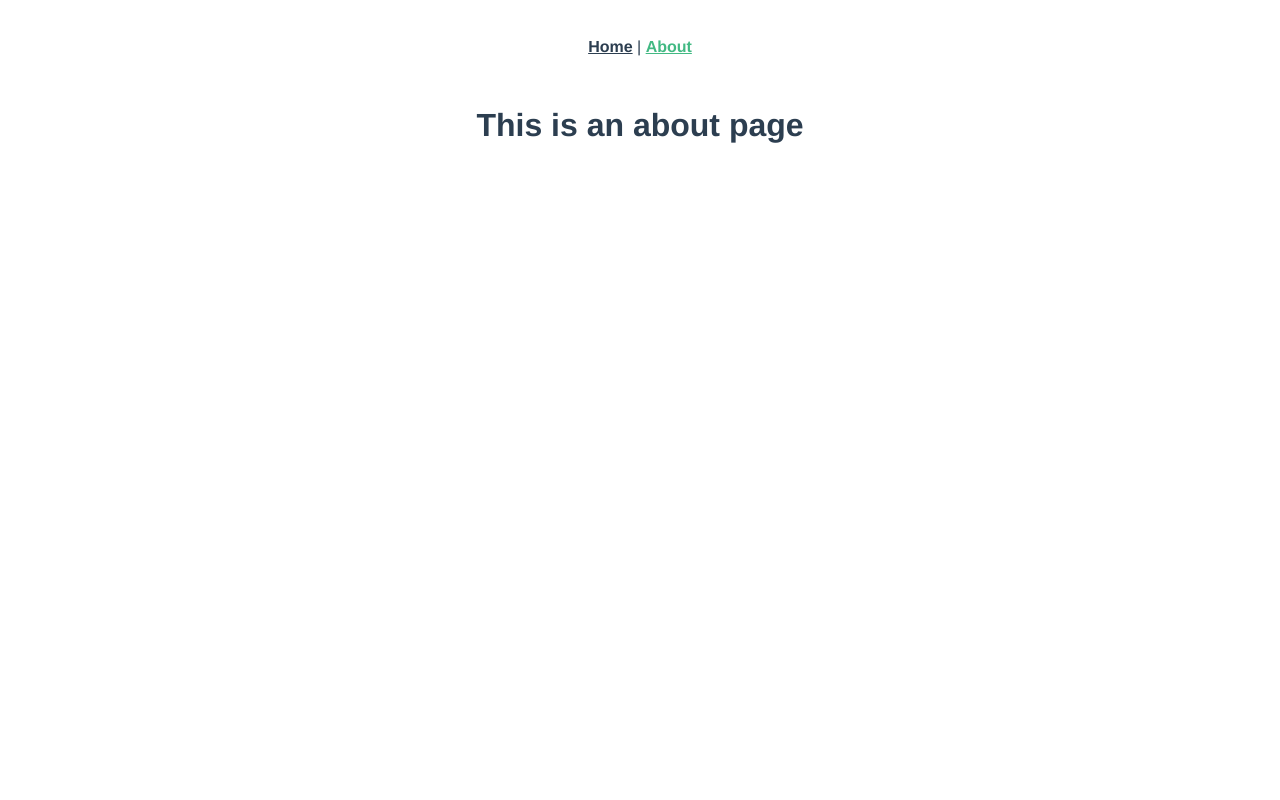
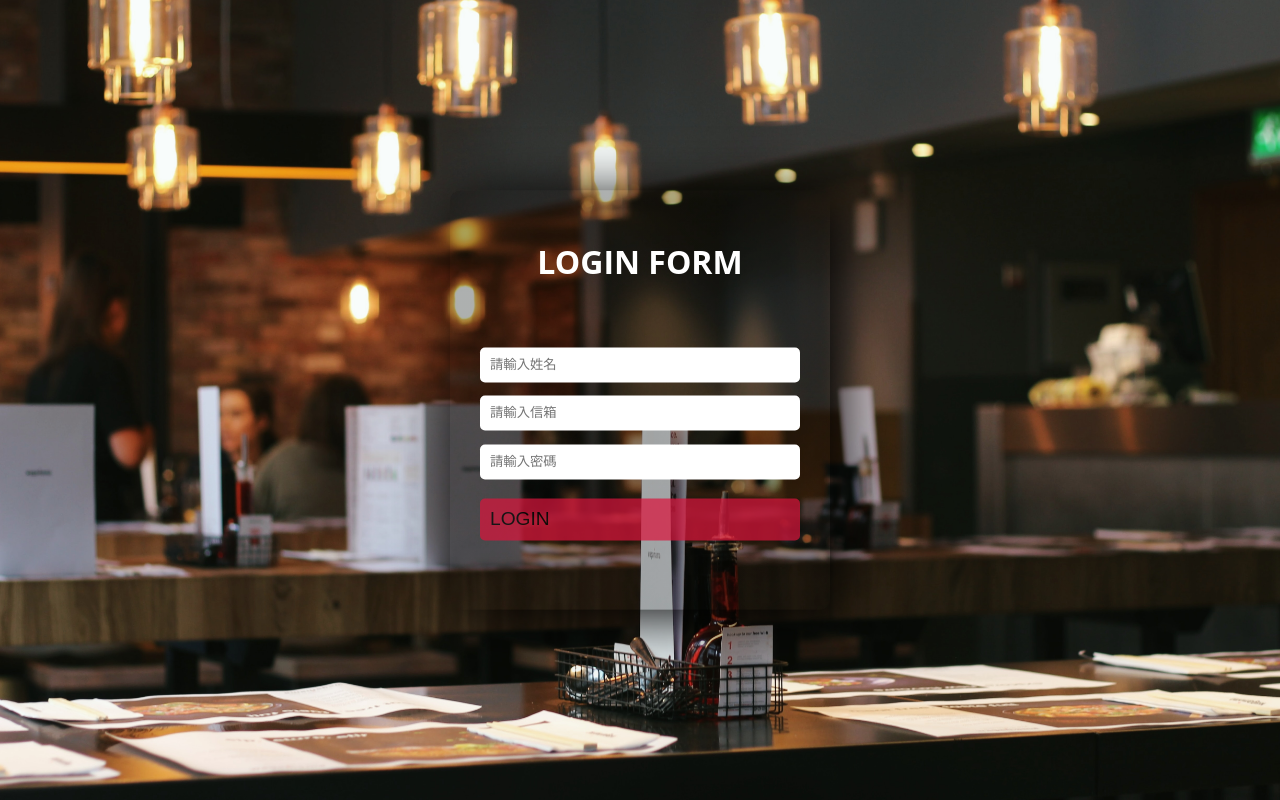
Before and after one commit to judy8210276834/SushiFrontend, a Vue app: page /about in a window 1280 px wide. Built offline with nearby package versions, Linux system fonts and the light colour scheme.

Commit message:
註冊頁面串接api

```diff
--- a/package.json
+++ b/package.json
@@ -7,6 +7,7 @@
     "build": "vue-cli-service build"
   },
   "dependencies": {
+    "axios": "^1.4.0",
     "core-js": "^3.8.3",
     "vue": "^3.2.13",
     "vue-router": "^4.0.3",
--- /dev/null
+++ b/src/App2.vue
@@ -0,0 +1,16 @@
+<script>
+import Test from "./components/Test.vue";
+export default {
+    components: {
+        Test,
+    }
+}
+</script>
+
+<template>
+  <Test />
+</template>
+
+<style>
+
+</style>
--- /dev/null
+++ b/src/components/Test.vue
@@ -0,0 +1,133 @@
+
+<script>
+import { reactive } from "vue";
+import axios from "axios"
+export default {
+  setup() {
+    const registered = reactive({
+      name: "",
+      email: "",
+      password: "",
+    });
+
+    const handSubmit = () => {
+      axios
+        .post("http://localhost:8000/register", {
+         name:registered.name,
+         email:registered.email,
+         password:registered.password,
+        })
+        .then( (response) => {
+          console.log(response);
+        })
+        .catch( (error) => {
+          console.log(error);
+        });
+    };
+    return {
+      registered,
+      handSubmit,
+    };
+  },
+};
+</script>
+
+<template>
+  <section>
+    <div class="form-container">
+      <h1>login form</h1>
+      <form>
+        <div class="control">
+          <input
+            type="text"
+            placeholder="請輸入姓名"
+            v-model="registered.name"
+          />
+        </div>
+        <div class="control">
+          <input
+            type="text"
+            placeholder="請輸入信箱"
+            v-model="registered.email"
+          />
+        </div>
+        <div class="control">
+          <input
+            type="text"
+            placeholder="請輸入密碼"
+            v-model="registered.password"
+          />
+        </div>
+        <div class="control">
+          <input class="submit" @click="handSubmit" value="Login" />
+        </div>
+      </form>
+    </div>
+  </section>
+</template>
+
+
+<style>
+* {
+  margin: 0;
+  padding: 0;
+  box-sizing: border-box;
+}
+
+body {
+  font-family: "Open sans";
+  color: #fff;
+}
+
+section {
+  position: relative;
+  height: 100vh;
+  width: 100%;
+  background: url("~@/images/restaurant.jpg");
+  background-size: cover;
+  background-position: center center;
+}
+
+.form-container {
+  position: absolute;
+  top: 50%;
+  left: 50%;
+  transform: translate(-50%, -50%);
+  background: linear-gradient(rgba(0, 0, 0, 0.3), rgba(0, 0, 0, 0.3));
+  width: 380px;
+  padding: 50px 30px;
+  border-radius: 10px;
+  box-shadow: 7px 7px 60px #000;
+}
+
+h1 {
+  text-transform: uppercase;
+  font-size: 2em;
+  text-align: center;
+  margin-bottom: 2em;
+}
+
+.control input {
+  width: 100%;
+  display: block;
+  padding: 10px;
+  color: #000;
+  border: none;
+  outline: none;
+  margin: 1em 0;
+  border-radius: 5px;
+}
+
+.submit {
+  background: crimson;
+  color: #fff;
+  text-transform: uppercase;
+  font-size: 1.2em;
+  opacity: 0.7;
+  transform: opacity 0.3s ease;
+}
+
+.submit:hover {
+  opacity: 1;
+}
+</style>
--- a/src/main.js
+++ b/src/main.js
@@ -1,5 +1,5 @@
 import { createApp } from 'vue'
-import App from './App.vue'
+import App from './App2.vue'
 import router from './router'
 import store from './store'
 
```
Also changed, not shown: src/images/restaurant.jpg (added), 1 other file (tests, documents, lock files or other folders).
